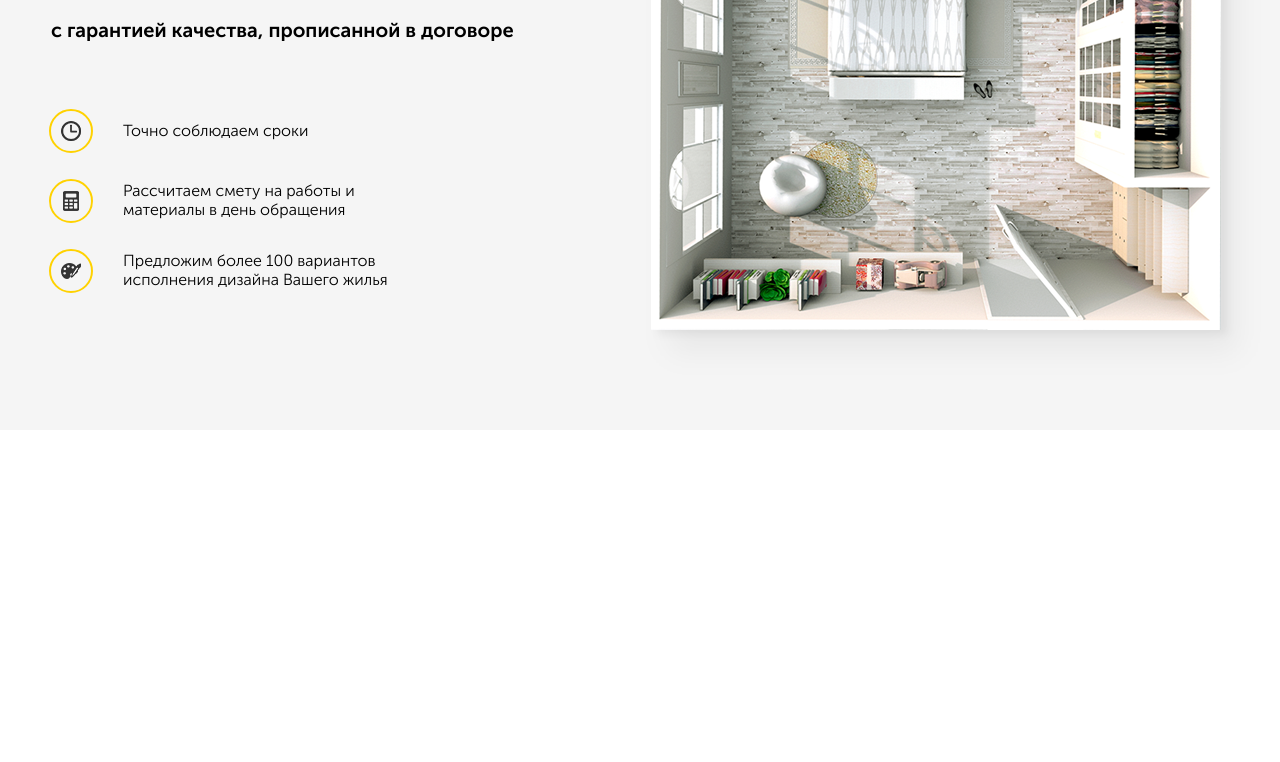
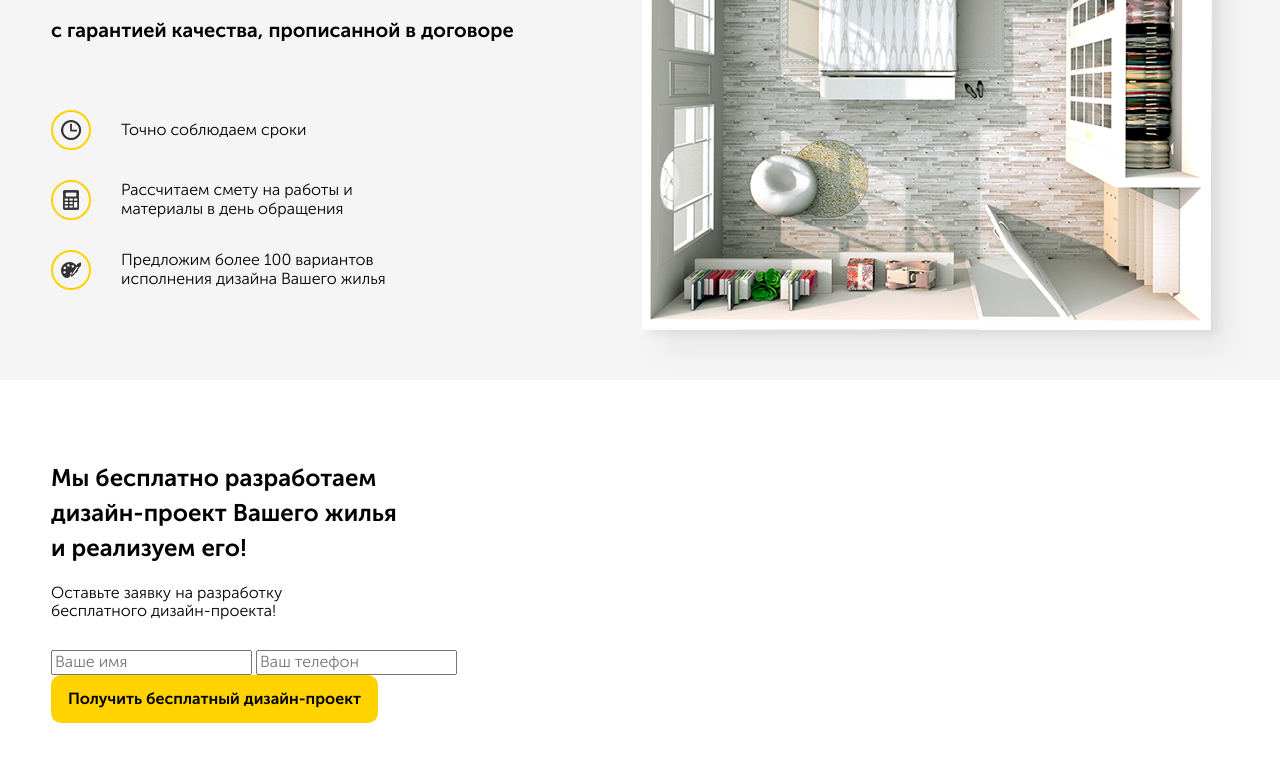
Before and after one commit to IuriePostolachi/Practice, a plain HTML site: page index.html in a window 1280 px wide. Shown: the part 298-1060 px from the top of the page. Before the commit the page ends 800 px from the top, so only its background shows below. Drawn offline with Linux system fonts and the light colour scheme.

Commit message:
Делаю вторую секцию

```diff
--- a/index.html
+++ b/index.html
@@ -11,6 +11,7 @@
 </head>
 
 <body>
+    <!-- Титульная сайта -->
     <nav class="navbar">
         <div class="container">
             <div class="navbar-block">
@@ -33,7 +34,9 @@
         <!-- /.container -->
     </nav>
     <!-- /.navbar -->
+    <!-- Тело сайта -->
     <main>
+        <!-- Ознокамительная секция сайта -->
         <section class="hero">
             <div class="container">
                 <div class="hero-block">
@@ -43,7 +46,9 @@
                         </h1>
                         <span class="hero-text__subtitle">с гарантией качества, прописанной в договоре
                         </span>
+                        <!-- Список предложений -->
                         <ul class="hero-list">
+                            <!-- Первое предложения -->
                             <li class="hero-list__item">
                                 <div class="hero-list__image">
                                     <img src="img/hero/clock.png" alt="clock">
@@ -62,7 +67,8 @@
                                 <div class="hero-list__image">
                                     <img src="img/hero/paint-board.png" alt="paint-board">
                                 </div>
-                                <span class="hero-list__text">Предложим более 100 вариантов исполнения дизайна Вашего жилья
+                                <span class="hero-list__text">Предложим более 100 вариантов исполнения дизайна Вашего
+                                    жилья
                                 </span>
                             </li>
                         </ul>
@@ -78,6 +84,28 @@
             <!-- /.container -->
         </section>
         <!-- /.hero -->
+        <!-- Секция предложения бесплатного дизайна -->
+        <section class="offer section">
+            <div class="container">
+                <!-- Блок запроса клиента бесплатного дизайна  -->
+                <div class="offer-block">
+                    <h2 class="section-title offer__title">
+                        Мы бесплатно разработаем дизайн-проект Вашего жилья и реализуем его! </h2>
+                    <!-- /.section-title -->
+                    <span class="section-subtitle offer__subtitle">Оставьте заявку на разработку бесплатного дизайн-проекта!</span>
+                    <!-- /.section-subtitle -->
+                    <form action="#" class="form offer__form">
+                        <input type="text" class="input offer__input" placeholder="Ваше имя">
+                        <input type="tell" class="input offer__input" placeholder="Ваш телефон">
+                        <button class="button offer__button">Получить бесплатный дизайн-проект</button>
+                    </form>
+                    <!-- /.form offer__form -->
+                </div>
+                <!-- /.offer-block -->
+            </div>
+            <!-- /.container -->
+        </section>
+        <!-- /.offer -->
     </main>
 
 </body>
--- a/sass/_colors.sass
+++ b/sass/_colors.sass
@@ -1,2 +1,3 @@
 $main-color: #ffd200
 $text-color: #333333
+$secondary:  #f5f5f5
--- a/sass/_interface.sass
+++ b/sass/_interface.sass
@@ -1,6 +1,7 @@
+*
+  box-sizing: border-box
 body
   +reg
-
 .container
   width: 1178px
   margin: auto
@@ -22,3 +23,14 @@ body
   padding: 15px 17px
   margin-right: 22px
   +bold
+  &:hover
+    background: lighten($main-color, 10%)
+    cursor: pointer
+.section
+  padding: 60px 0
+  &-title
+    font-size: 24px
+    +bold
+  &-subtitle
+    display: block
+    font-size: 16px
--- a/sass/blocks/_hero.sass
+++ b/sass/blocks/_hero.sass
@@ -1,6 +1,6 @@
 .hero
-  padding: 50px 0
-  background-color: #f5f5f5
+  padding-top: 50px
+  background-color: $secondary
   &-block
     display: flex
   &-text
@@ -21,12 +21,14 @@
       margin-left: 3px
       +bold
   &-list
-    margin: 0 0 0 1px
+    margin: 1px 0px 0px 3px
     padding: 0
     &__item
       display: flex
       align-items: center
-      margin-bottom: 26px
+      margin-bottom: 30px
+      &:last-child
+        margin-bottom: 0
     &__image
       width: 40px
       height: 40px
--- /dev/null
+++ b/sass/blocks/_offer.sass
@@ -0,0 +1,12 @@
+.offer
+  &-block
+    width: 50%
+    padding-right: 90px
+  &__title
+    max-width: 360px
+    line-height: 35px
+    margin-bottom: 19px
+  &__subtitle
+    max-width: 320px
+    font-size: 16px
+    margin-bottom: 30px
--- a/sass/style.sass
+++ b/sass/style.sass
@@ -5,3 +5,4 @@
 @import 'blocks/navbar'
 /* Стили для главного экрана */
 @import 'blocks/hero'
+@import 'blocks/offer'
```
Also changed, not shown: css/style.css, 1 other file.
